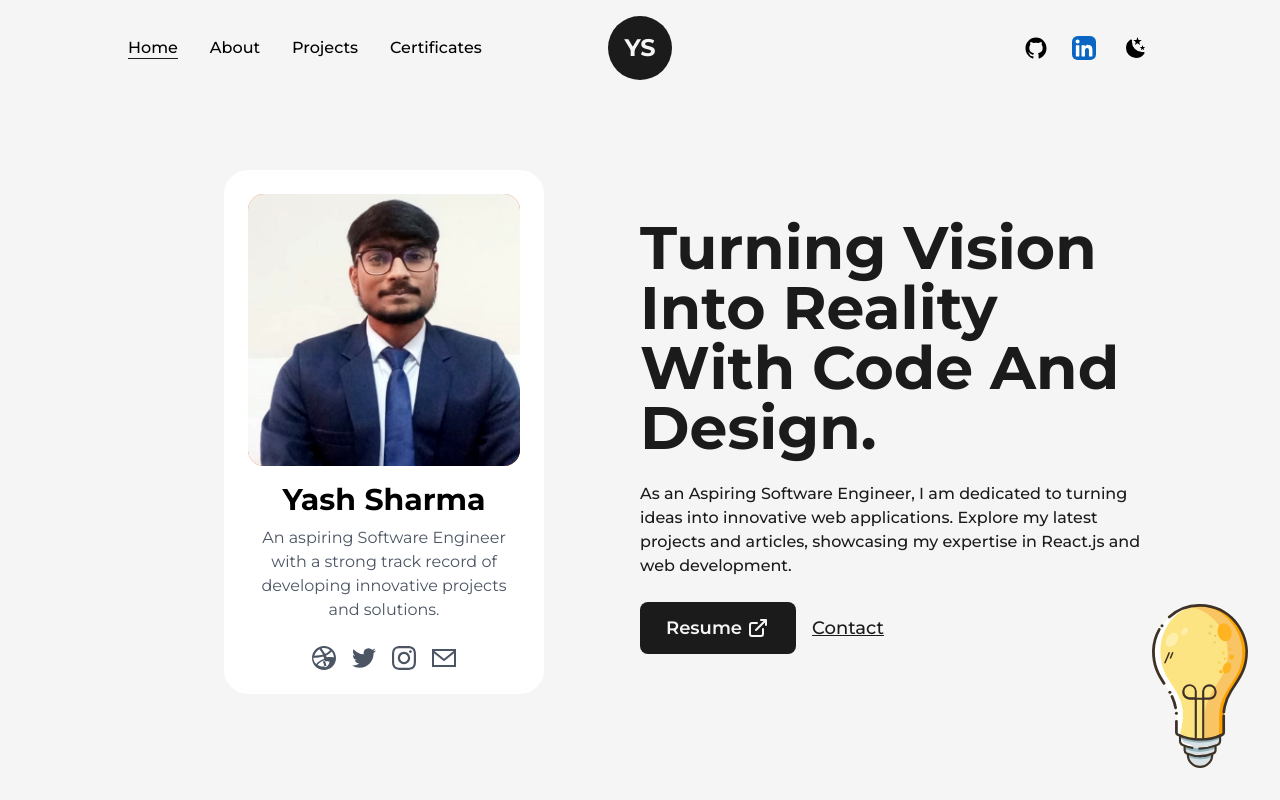
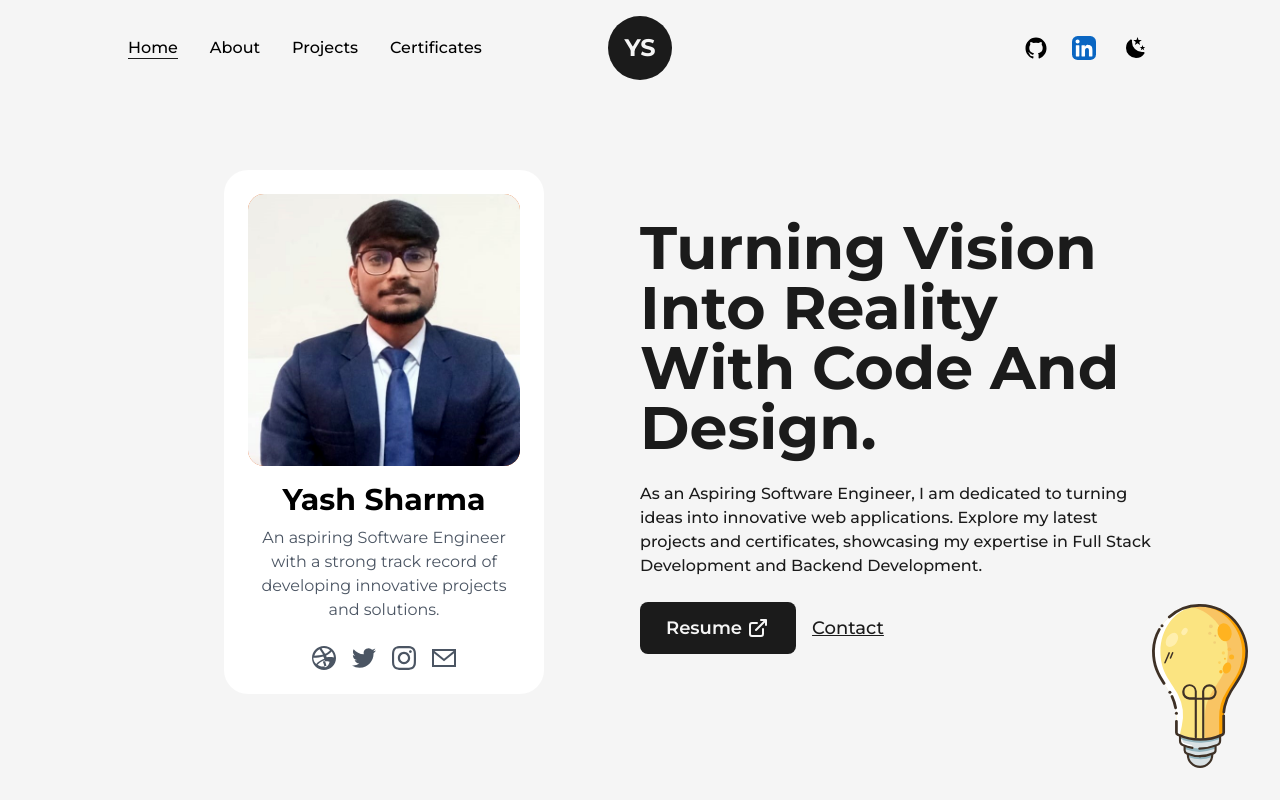
Before and after one commit to sharmayash08/Portfolio, a Next.js app: page / in a window 1280 px wide. Shown: the top 800 px of the page. Built offline with nearby package versions, Linux system fonts and the light colour scheme.

Commit message:
Update index.js

```diff
--- a/src/pages/index.js
+++ b/src/pages/index.js
@@ -27,7 +27,7 @@ export default function Home() {
             ' />
             <p className='my-4 text-base font-medium md:text-sm sm:text-sm'>
               As an Aspiring Software Engineer, I am dedicated to turning ideas into innovative web applications.
-              Explore my latest projects and articles, showcasing my expertise in React.js and web development.
+              Explore my latest projects and certificates, showcasing my expertise in Full Stack Development and Backend Development.
             </p>
             <div className='flex items-center self-start mt-2 lg:self-center'>
               <Link
```
